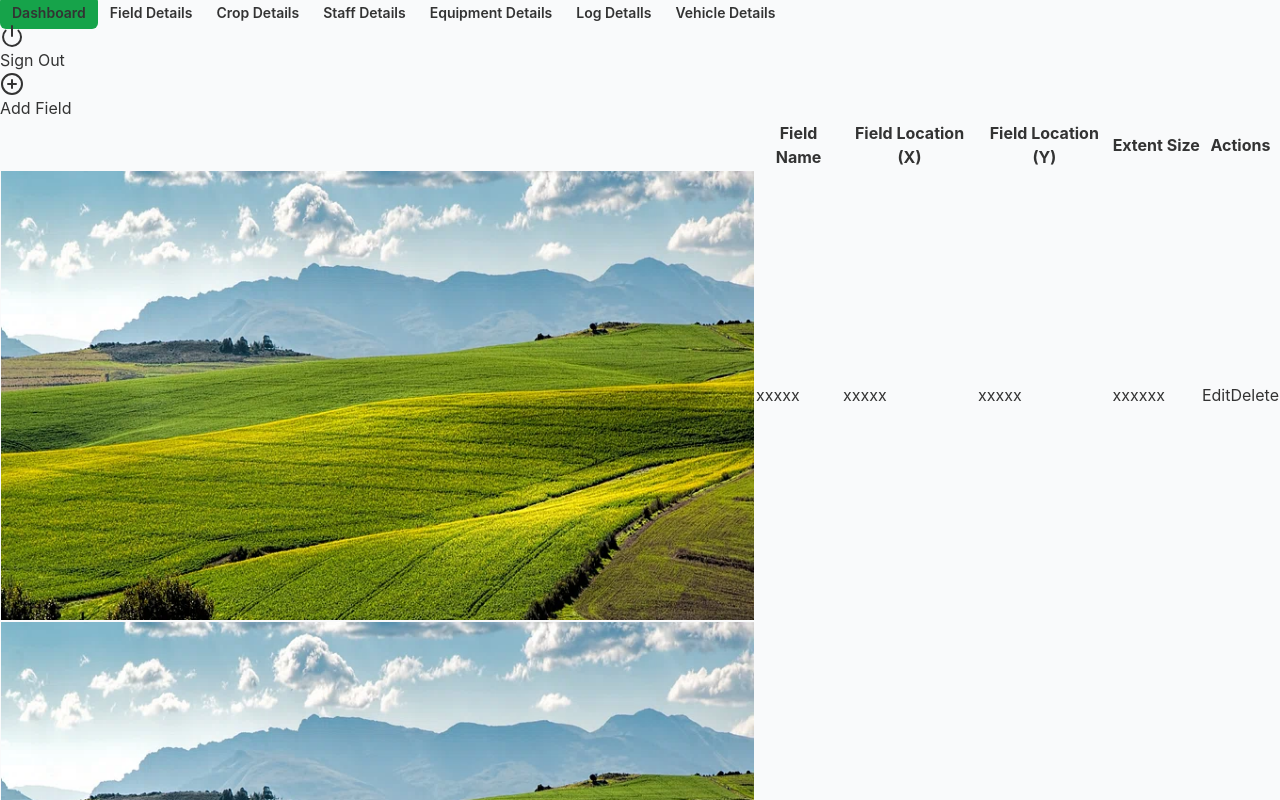
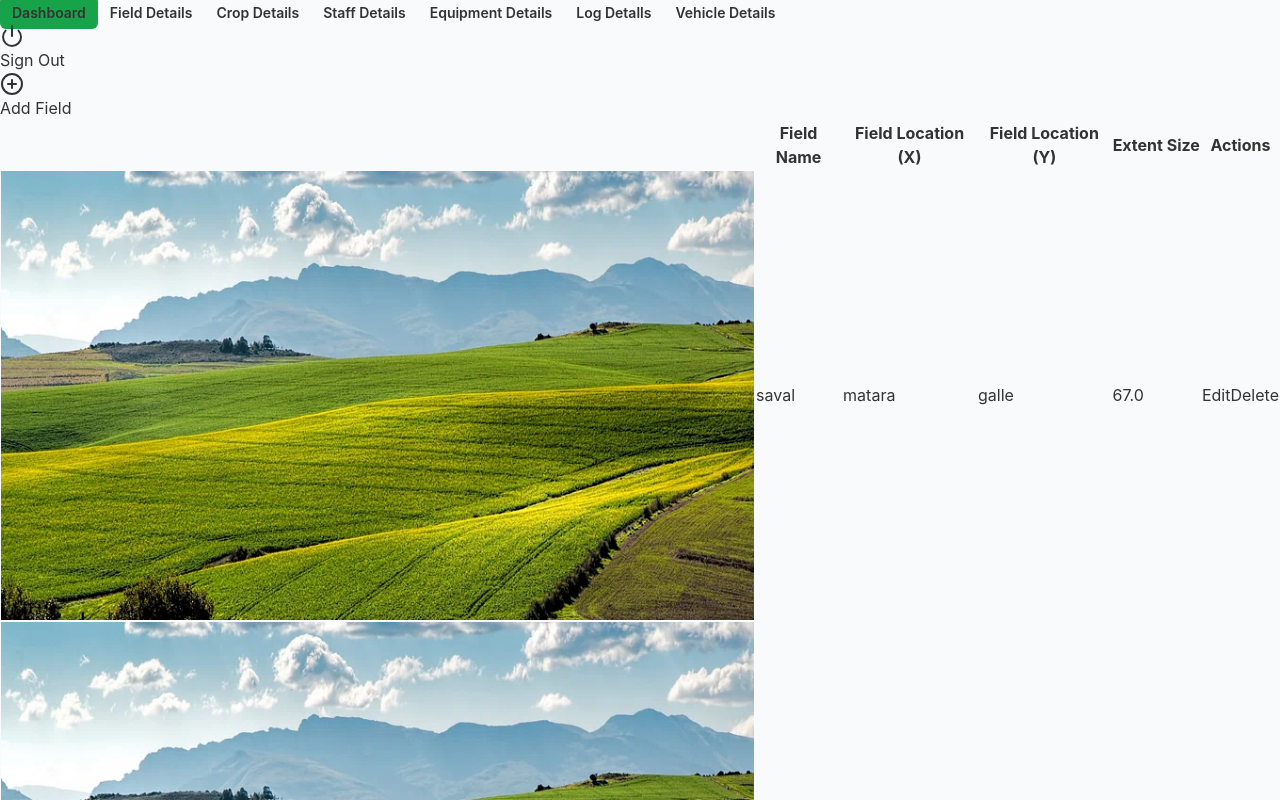
Before and after one commit to SandulRusara/green-shadow-react-pos, a React (Vite) app: page /field in a window 1280 px wide. Shown: the top 800 px of the page. Built offline with nearby package versions, Linux system fonts and the light colour scheme.

Commit message:
table data update

```diff
--- a/src/pages/Field.tsx
+++ b/src/pages/Field.tsx
@@ -70,10 +70,10 @@ export function Field() {
               <td className="px-6 py-4">
                 <img src={field} alt="" className="w-24 h-24 rounded-full" />
               </td>
-              <td className="px-6 py-4">xxxxx</td>
-              <td className="px-6 py-4">xxxxx</td>
-              <td className="px-6 py-4">xxxxx</td>
-              <td className="px-6 py-4">xxxxxx</td>
+              <td className="px-6 py-4">saval</td>
+              <td className="px-6 py-4">matara</td>
+              <td className="px-6 py-4">galle</td>
+              <td className="px-6 py-4">67.0</td>
               <td className="px-6 py-4">
                 <a
                   href="#"
```
